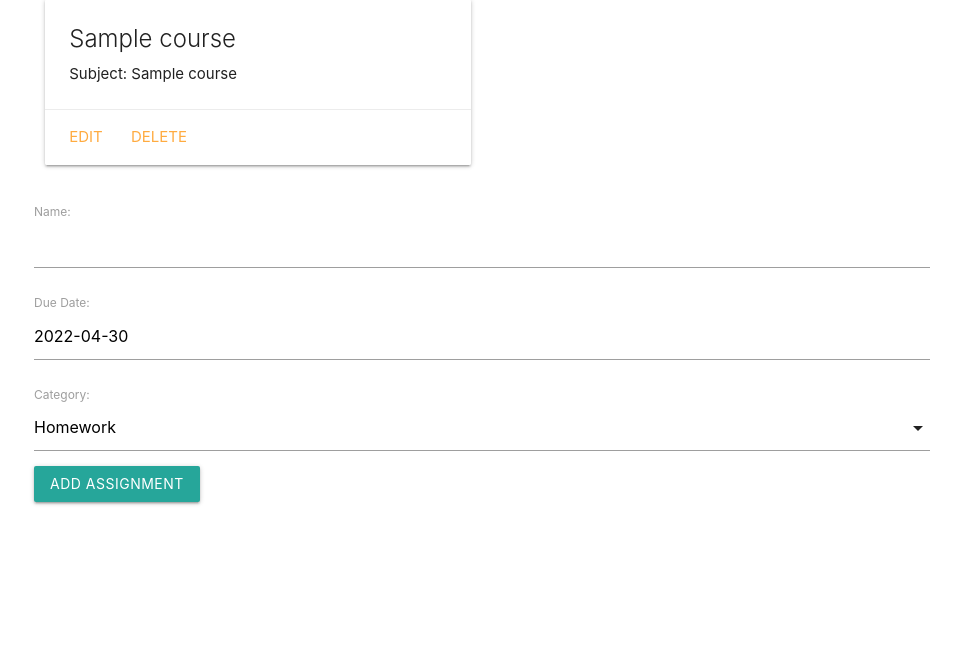
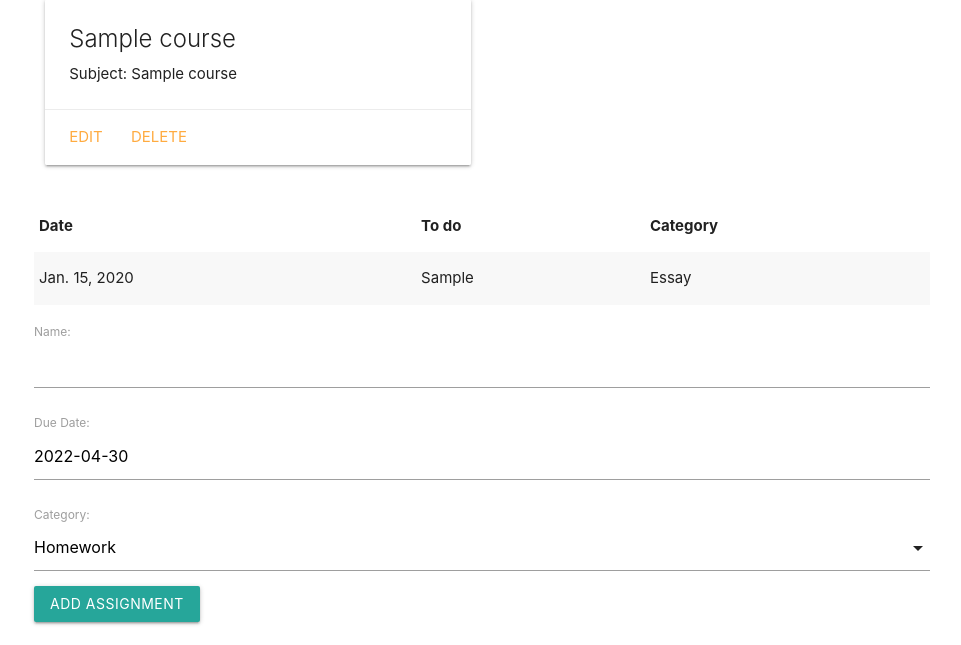
Before and after one commit to shamique202/goal-getter-project, a Django app: page /courses/1/ in a window 1280 px wide. Shown: the part 209-854 px from the top of the page, without its empty margins (158-1119 px from the left). Before the commit the page ends 714 px from the top, so only its background shows below. Run offline with Django 4.2, Linux system fonts and the light colour scheme; tables that the repository leaves empty hold one stand-in row (values such as "Sample post").

Commit message:
add assignment table

```diff
--- a/goalgetter/main_app/templates/courses/detail.html
+++ b/goalgetter/main_app/templates/courses/detail.html
@@ -20,8 +20,26 @@
   </div>
 </div>
 <div class="col s6">
+    <table class="striped">
+      <thead>
+        <tr><th>Date</th>
+          <th>To do</th>
+          <th>Category</th>
+        </tr>
+      </thead>
+      <tbody>
+        {% for assignment in course.assignment_set.all %}
+        <tr>
+          <td>{{assignment.date}}</td>
+          <td>{{assignment.todo}}</td>
+          <td>{{assignment.get_category_display}}</td>
+        </tr>
+      </tbody>
+      </table>
+      </div>
+        {% endfor %}
   <!-- new code below -->
-  <form method="post">
+  <form method="post" action="{% url 'add_assignment' course.id %}">
     {% csrf_token %}
     {{ assignment_form.as_p }}
     <input type="submit" class="btn" value="Add Assignment">
```
